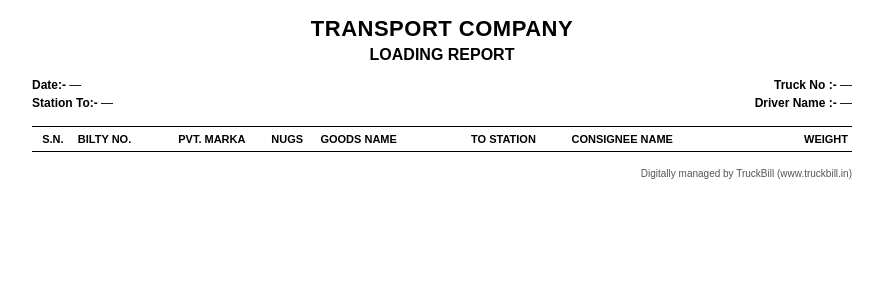
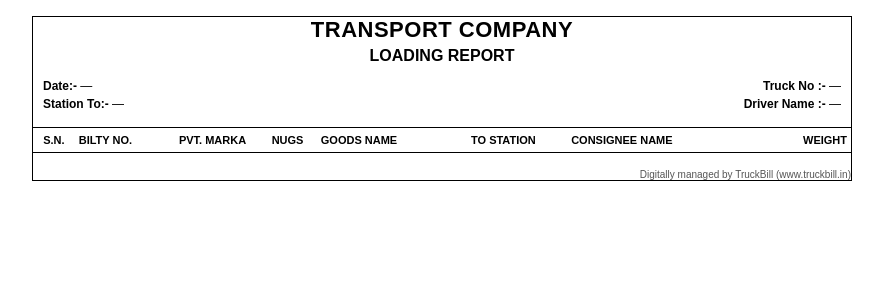
Before and after one commit to taldartech/truckbill_partload, a Laravel app: template resources/views/prints/loading_report.blade.php in a window 1280 px wide. Shown: the top 300 px of the page, without its empty margins (198-1081 px from the left). Run offline with Laravel 12, Linux system fonts and the light colour scheme; the template is opened without the code that fills it, so the values that code supplies are empty; parts of the project's set-up code (start-up, migrations or seed data) failed here and were passed over.

Commit message:
style(loading-report): Enhance loading report layout with additional padding and border
- Added a solid border to the print container for better visual separation.
- Increased padding in various sections (company name, report title, meta) to improve readability and aesthetics.
- Adjusted print media styles to include padding for a cleaner print output.

```diff
--- a/resources/views/prints/loading_report.blade.php
+++ b/resources/views/prints/loading_report.blade.php
@@ -17,6 +17,7 @@
             width: 100%;
             max-width: 820px;
             margin: 0 auto;
+            border: 1px solid #000;
         }
         .company-name {
             text-align: center;
@@ -25,6 +26,7 @@
             letter-spacing: 0.5px;
             margin: 0 0 4px;
             text-transform: uppercase;
+            padding: 0 10px;
         }
         .report-title {
             text-align: center;
@@ -32,12 +34,14 @@
             font-weight: bold;
             margin: 0 0 14px;
             text-transform: uppercase;
+            padding: 0 10px;
         }
         .meta {
             display: flex;
             justify-content: space-between;
             margin-bottom: 12px;
             font-size: 12px;
+            padding: 0 10px;
         }
         .meta-col {
             width: 48%;
@@ -110,6 +114,7 @@
 
         @media print {
             body { padding: 0; }
+            .print-container { padding: 10px; }
         }
     </style>
 </head>
```
